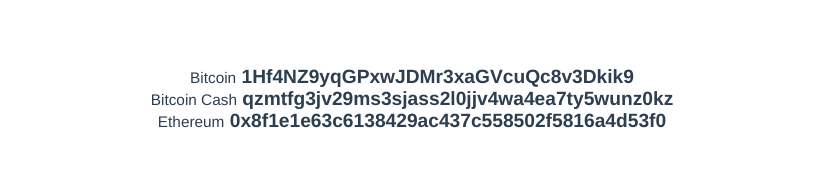
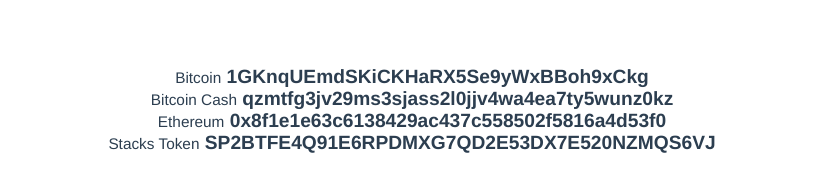
Before and after one commit to DAOed/About, a Vue app: page /donate in a window 1280 px wide. Shown: the part 256-448 px from the top of the page, without its empty margins (228-1050 px from the left). Built offline with nearby package versions, Linux system fonts and the light colour scheme; what @zeit-ui/vue would draw is missing.

Commit message:
update btc address, include stacks address

```diff
--- a/src/views/Donate.vue
+++ b/src/views/Donate.vue
@@ -29,7 +29,7 @@
       addresses: [
         {
           coin: "Bitcoin",
-          address: "1Hf4NZ9yqGPxwJDMr3xaGVcuQc8v3Dkik9"
+          address: "1GKnqUEmdSKiCKHaRX5Se9yWxBBoh9xCkg"
         },
         {
           coin: "Bitcoin Cash",
@@ -38,6 +38,10 @@
         {
           coin: "Ethereum",
           address: "0x8f1e1e63c6138429ac437c558502f5816a4d53f0"
+        },
+        {
+          coin: "Stacks Token",
+          address: "SP2BTFE4Q91E6RPDMXG7QD2E53DX7E520NZMQS6VJ"
         }
       ]
     }
```
